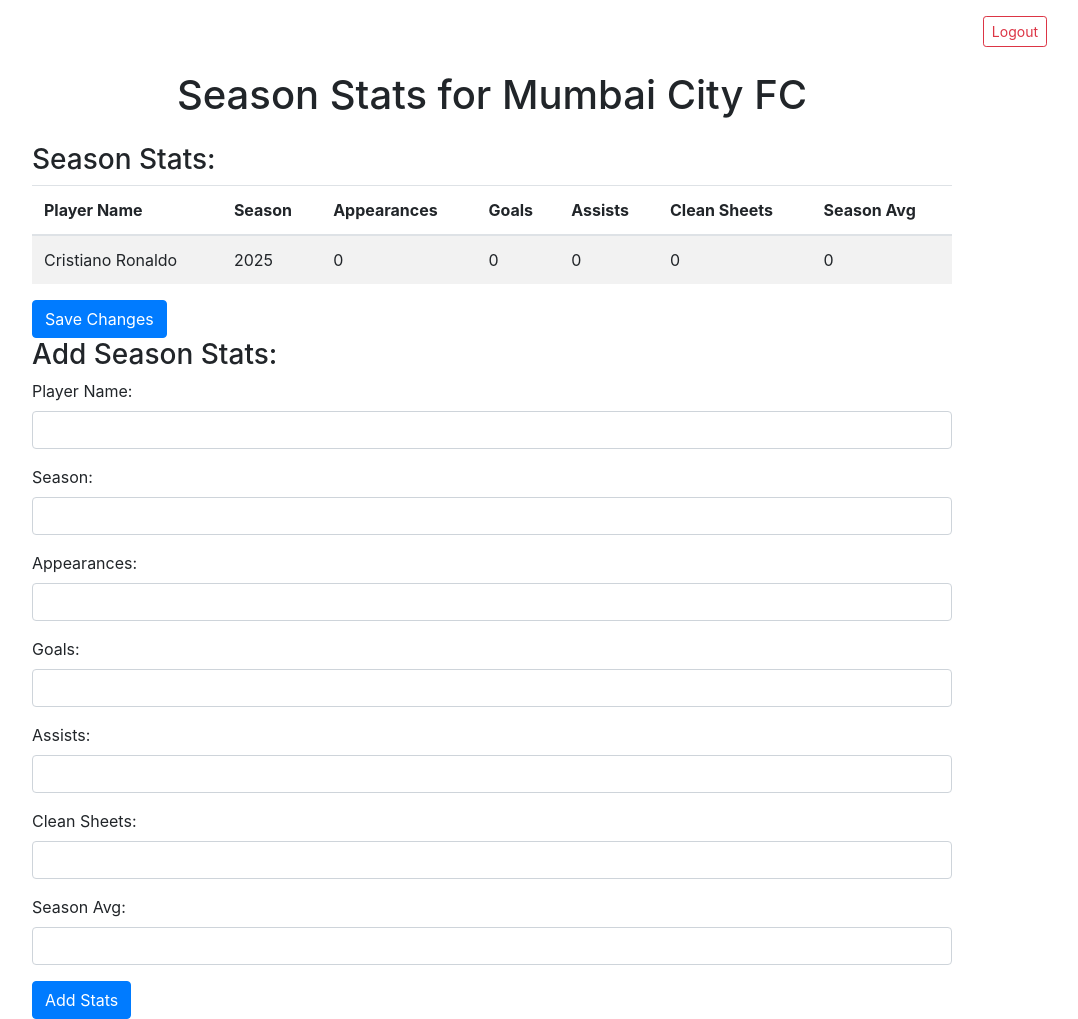
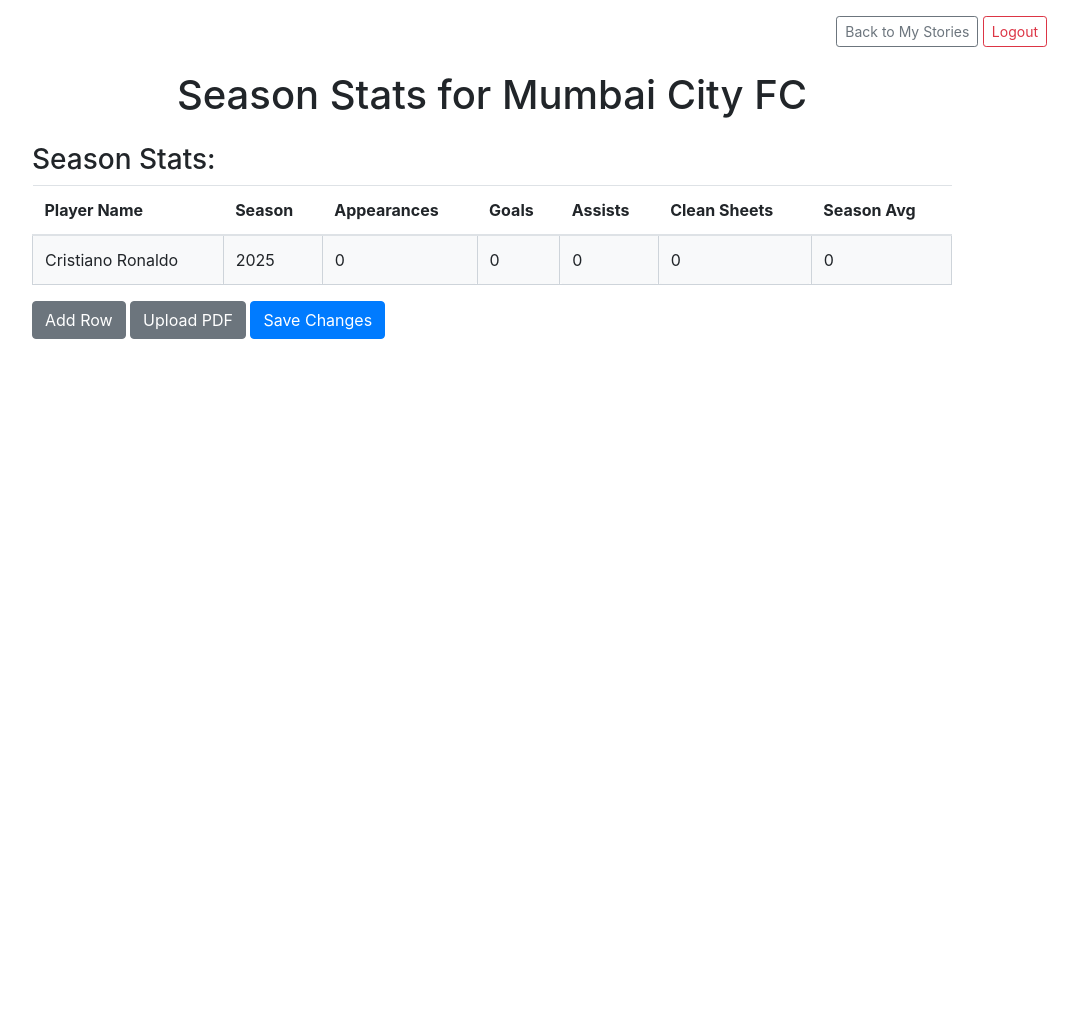
Before and after one commit to malachyayala/cmStory-website, a Django app: page /season-stats/6/ in a window 1280 px wide. Shown: the whole page, without its empty margins (148-1226 px from the left). After the commit the page ends 339 px from the top, so only its background shows below. Run offline with Django 5.2, Linux system fonts and the light colour scheme; a user stored in the database is signed in; data comes from the database, SQL or seed files in the repository; both versions use the stored data as it was after the commit; some libraries are stand-ins or nearby versions.

Commit message:
stat page updates

````diff
--- a/cmGenerator/templates/cmGenerator/season_stats.html
+++ b/cmGenerator/templates/cmGenerator/season_stats.html
@@ -5,12 +5,26 @@
     <meta name="viewport" content="width=device-width, initial-scale=1.0">
     <title>Season Stats for {{ story.club }}</title>
     <link href="https://stackpath.bootstrapcdn.com/bootstrap/4.5.2/css/bootstrap.min.css" rel="stylesheet">
+    <style>
+        [contenteditable="true"] {
+            border: 1px solid #ced4da;
+            padding: 5px;
+            border-radius: 4px;
+            background-color: #f8f9fa;
+        }
+        [contenteditable="true"]:focus {
+            outline: none;
+            border-color: #80bdff;
+            box-shadow: 0 0 0 0.2rem rgba(0,123,255,.25);
+        }
+    </style>
 </head>
 <body>
 <div class="container">
     <div class="text-right my-3">
         {% if user.is_authenticated %}
         <p>
+            <a href="{% url 'my_stories' %}" class="btn btn-outline-secondary btn-sm">Back to My Stories</a>
             <a href="{% url 'logout' %}" class="btn btn-outline-danger btn-sm">Logout</a>
         </p>
         {% endif %}
@@ -21,9 +35,12 @@
     <div class="row justify-content-center">
         <div class="col-lg-10">
             <h3>Season Stats:</h3>
-            <form method="post" action="{% url 'save_season_stats' %}">
+            <form id="edit-stats-form" method="post" action="{% url 'save_season_stats' %}">
                 {% csrf_token %}
                 <input type="hidden" name="story_id" value="{{ story.id }}">
+                <!-- Hidden fields to store contenteditable values -->
+                <div id="hidden-inputs-container"></div>
+
                 <table class="table table-striped">
                     <thead>
                         <tr>
@@ -36,62 +53,152 @@
                             <th>Season Avg</th>
                         </tr>
                     </thead>
-                    <tbody>
+                    <tbody id="stats-table-body">
                         {% for stat in season_stats %}
-                        <tr>
-                            <td contenteditable="true">{{ stat.player_name }}</td>
-                            <td contenteditable="true">{{ stat.season }}</td>
-                            <td contenteditable="true">{{ stat.appearances }}</td>
-                            <td contenteditable="true">{{ stat.goals }}</td>
-                            <td contenteditable="true">{{ stat.assists }}</td>
-                            <td contenteditable="true">{{ stat.clean_sheets }}</td>
-                            <td contenteditable="true">{{ stat.season_avg }}</td>
+                        <tr data-stat-id="{{ stat.id }}">
+                            <td contenteditable="true" data-field="player_name" data-stat-id="{{ stat.id }}">{{ stat.player_name }}</td>
+                            <td contenteditable="true" data-field="season" data-stat-id="{{ stat.id }}">{{ stat.season }}</td>
+                            <td contenteditable="true" data-field="appearances" data-stat-id="{{ stat.id }}">{{ stat.appearances }}</td>
+                            <td contenteditable="true" data-field="goals" data-stat-id="{{ stat.id }}">{{ stat.goals }}</td>
+                            <td contenteditable="true" data-field="assists" data-stat-id="{{ stat.id }}">{{ stat.assists }}</td>
+                            <td contenteditable="true" data-field="clean_sheets" data-stat-id="{{ stat.id }}">{{ stat.clean_sheets }}</td>
+                            <td contenteditable="true" data-field="season_avg" data-stat-id="{{ stat.id }}">{{ stat.season_avg }}</td>
                         </tr>
                         {% endfor %}
                     </tbody>
                 </table>
-                <button type="submit" class="btn btn-primary">Save Changes</button>
-            </form>
-
-            <h3>Add Season Stats:</h3>
-            <form method="post">
-                {% csrf_token %}
-                <div class="form-group">
-                    <label for="player_name">Player Name:</label>
-                    <input type="text" class="form-control" name="player_name" required>
-                </div>
-                <div class="form-group">
-                    <label for="season">Season:</label>
-                    <input type="text" class="form-control" name="season" required>
-                </div>
-                <div class="form-group">
-                    <label for="appearances">Appearances:</label>
-                    <input type="number" class="form-control" name="appearances" required>
-                </div>
-                <div class="form-group">
-                    <label for="goals">Goals:</label>
-                    <input type="number" class="form-control" name="goals" required>
-                </div>
-                <div class="form-group">
-                    <label for="assists">Assists:</label>
-                    <input type="number" class="form-control" name="assists" required>
-                </div>
-                <div class="form-group">
-                    <label for="clean_sheets">Clean Sheets:</label>
-                    <input type="number" class="form-control" name="clean_sheets" required>
-                </div>
-                <div class="form-group">
-                    <label for="season_avg">Season Avg:</label>
-                    <input type="number" class="form-control" name="season_avg" required>
-                </div>
-                <button type="submit" class="btn btn-primary">Add Stats</button>
+                <button type="button" id="add-row-btn" class="btn btn-secondary">Add Row</button>
+                <button type="button" id="upload-pdf-btn" class="btn btn-secondary">Upload PDF</button>
+                <input type="file" id="pdf-input" accept="application/pdf" style="display: none;">
+                <button type="submit" id="save-changes-btn" class="btn btn-primary">Save Changes</button>
             </form>
         </div>
     </div>
 </div>
 
-<script src="https://code.jquery.com/jquery-3.5.1.slim.min.js"></script>
+<script src="https://code.jquery.com/jquery-3.5.1.min.js"></script>
 <script src="https://cdn.jsdelivr.net/npm/@popperjs/core@2.9.2/dist/umd/popper.min.js"></script>
 <script src="https://stackpath.bootstrapcdn.com/bootstrap/4.5.2/js/bootstrap.min.js"></script>
+
+<script>
+    $(document).ready(function() {
+        let newRowId = -1; // Initialize new row ID as a negative number
+
+        // Handle the Save Changes form submission
+        $('#edit-stats-form').on('submit', function(e) {
+            e.preventDefault();
+
+            // Clear previous hidden inputs
+            $('#hidden-inputs-container').empty();
+
+            // Create an array to store all the stats
+            let allStats = [];
+
+            // Collect data from contenteditable cells
+            $('[contenteditable="true"]').each(function() {
+                const statId = $(this).data('stat-id');
+                const fieldName = $(this).data('field');
+                const value = $(this).text().trim();
+
+                // Find or create object for this stat
+                let statObj = allStats.find(s => s.id === statId);
+                if (!statObj) {
+                    statObj = { id: statId };
+                    allStats.push(statObj);
+                }
+
+                // Add this field to the stat object
+                statObj[fieldName] = value;
+            });
+
+            // Create hidden inputs for all stats
+            allStats.forEach((stat, index) => {
+                // Add stat_id
+                $('<input>').attr({
+                    type: 'hidden',
+                    name: `stats[${index}][id]`,
+                    value: stat.id
+                }).appendTo('#hidden-inputs-container');
+
+                // Add all fields
+                for (const [field, value] of Object.entries(stat)) {
+                    if (field !== 'id') {
+                        $('<input>').attr({
+                            type: 'hidden',
+                            name: `stats[${index}][${field}]`,
+                            value: value
+                        }).appendTo('#hidden-inputs-container');
+                    }
+                }
+            });
+
+            // Now submit the form with all the hidden fields
+            this.submit();
+        });
+
+        // Handle the Add Row button click
+        $('#add-row-btn').on('click', function() {
+            const currentYear = new Date().getFullYear();
+            const newRow = `
+                <tr data-stat-id="${newRowId}">
+                    <td contenteditable="true" data-field="player_name" data-stat-id="${newRowId}"></td>
+                    <td contenteditable="true" data-field="season" data-stat-id="${newRowId}">${currentYear}</td>
+                    <td contenteditable="true" data-field="appearances" data-stat-id="${newRowId}">0</td>
+                    <td contenteditable="true" data-field="goals" data-stat-id="${newRowId}">0</td>
+                    <td contenteditable="true" data-field="assists" data-stat-id="${newRowId}">0</td>
+                    <td contenteditable="true" data-field="clean_sheets" data-stat-id="${newRowId}">0</td>
+                    <td contenteditable="true" data-field="season_avg" data-stat-id="${newRowId}">0</td>
+                </tr>
+            `;
+            $('#stats-table-body').append(newRow);
+            newRowId--; // Decrement newRowId for the next new row
+        });
+
+        $('#upload-pdf-btn').on('click', function() {
+            $('#pdf-input').click();
+        });
+
+        $('#pdf-input').on('change', function() {
+            const file = this.files[0];
+            if (file) {
+                const formData = new FormData();
+                formData.append('pdf', file);
+
+                $.ajax({
+                    url: '/extract-data-from-pdf/',
+                    type: 'POST',
+                    data: formData,
+                    processData: false,
+                    contentType: false,
+                    headers: {
+                        'X-CSRFToken': '{{ csrf_token }}'
+                    },
+                    success: function(data) {
+                        if (data.success) {
+                            const newRowId = data.newRowId;
+                            const newRow = `
+                                <tr data-stat-id="${newRowId}">
+                                    <td contenteditable="true" data-field="player_name" data-stat-id="${newRowId}">${data.player_name}</td>
+                                    <td contenteditable="true" data-field="season" data-stat-id="${newRowId}">${data.season}</td>
+                                    <td contenteditable="true" data-field="appearances" data-stat-id="${newRowId}">${data.appearances}</td>
+                                    <td contenteditable="true" data-field="goals" data-stat-id="${newRowId}">${data.goals}</td>
+                                    <td contenteditable="true" data-field="assists" data-stat-id="${newRowId}">${data.assists}</td>
+                                    <td contenteditable="true" data-field="clean_sheets" data-stat-id="${newRowId}">${data.clean_sheets}</td>
+                                    <td contenteditable="true" data-field="season_avg" data-stat-id="${newRowId}">${data.season_avg}</td>
+                                </tr>
+                            `;
+                            $('#stats-table-body').append(newRow);
+                        } else {
+                            alert('Failed to extract data from PDF.');
+                        }
+                    },
+                    error: function() {
+                        alert('Error uploading PDF.');
+                    }
+                });
+            }
+        });
+    });
+</script>
 </body>
 </html>
--- a/cmGenerator/urls.py
+++ b/cmGenerator/urls.py
@@ -14,4 +14,6 @@ urlpatterns = [
     path('add-season-stats/', views.save_season_stats, name='add_season_stats'),
     path('season-stats/<int:story_id>/', views.season_stats, name='season_stats'),
     path('save-season-stats/', views.save_season_stats, name='save_season_stats'),  # Add this line
+    path('extract-data-from-image/', views.extract_data_from_pdf, name='extract_data_from_image'),
+
 ]
--- a/cmGenerator/views.py
+++ b/cmGenerator/views.py
@@ -1,3 +1,4 @@
+import json
 from django.shortcuts import render, redirect
 from django.contrib.auth.forms import UserCreationForm
 from django.http import JsonResponse, HttpResponse
@@ -13,6 +14,11 @@ import os
 from .models import Story, SeasonPlayerStats
 from .utils.story_generator import generate_all
 from django.core.exceptions import ObjectDoesNotExist
+from openai import OpenAI
+from django.views.decorators.csrf import csrf_exempt
+from django.core.files.storage import default_storage
+from django.core.files.base import ContentFile
+import PyPDF2
 
 def index(request: HttpRequest) -> HttpResponse:
     """
@@ -82,7 +88,7 @@ def save_story(request: HttpRequest) -> JsonResponse:
 @login_required
 def save_season_stats(request: HttpRequest) -> JsonResponse:
     """
-    Adds season stats to a story.
+    Adds or updates season stats for a story.
 
     Args:
         request (HttpRequest): The request object.
@@ -92,30 +98,56 @@ def save_season_stats(request: HttpRequest) -> JsonResponse:
     """
     if request.method == "POST":
         story_id = request.POST.get("story_id")
-        season = request.POST.get("season")
-        appearances = request.POST.get("appearances")
-        goals = request.POST.get("goals")
-        assists = request.POST.get("assists")
-        clean_sheets = request.POST.get("clean_sheets")
-        season_avg = request.POST.get("season_avg")
+
         try:
-            story = Story.objects.get(id=story_id)
-        except ObjectDoesNotExist:
-            return JsonResponse({"error": "Story does not exist"}, status=400)
+            # Get the story and verify ownership
+            story = get_object_or_404(Story, id=story_id, user=request.user)
 
-        SeasonPlayerStats.objects.create(
-            story=story,
-            player_name=request.POST.get("player_name"),
-            season=season,
-            appearances=appearances,
-            goals=goals,
-            assists=assists,
-            clean_sheets=clean_sheets,
-            season_avg=season_avg
-        )
-        return JsonResponse({"success": True, "message": "Season stats added!"})
+            # Process all stats from the edit form
+            i = 0
+            while f'stats[{i}][id]' in request.POST:
+                stat_id = request.POST.get(f'stats[{i}][id]')
+                player_name = request.POST.get(f'stats[{i}][player_name]')
+                season = request.POST.get(f'stats[{i}][season]')
+                appearances = request.POST.get(f'stats[{i}][appearances]')
+                goals = request.POST.get(f'stats[{i}][goals]')
+                assists = request.POST.get(f'stats[{i}][assists]')
+                clean_sheets = request.POST.get(f'stats[{i}][clean_sheets]')
+                season_avg = request.POST.get(f'stats[{i}][season_avg]')
 
-    return JsonResponse({"error": "Failed to add season stats"}, status=400)
+                if int(stat_id) < 0:
+                    # Create a new stat
+                    SeasonPlayerStats.objects.create(
+                        story=story,
+                        player_name=player_name,
+                        season=season,
+                        appearances=appearances,
+                        goals=goals,
+                        assists=assists,
+                        clean_sheets=clean_sheets,
+                        season_avg=season_avg
+                    )
+                else:
+                    # Update the existing stat
+                    stat = get_object_or_404(SeasonPlayerStats, id=stat_id, story=story)
+                    stat.player_name = player_name
+                    stat.season = season
+                    stat.appearances = appearances
+                    stat.goals = goals
+                    stat.assists = assists
+                    stat.clean_sheets = clean_sheets
+                    stat.season_avg = season_avg
+                    stat.save()
+
+                i += 1
+
+            # Redirect back to the season stats page
+            return redirect('season_stats', story_id=story.id)
+
+        except Exception as e:
+            return JsonResponse({"error": f"Error updating stats: {str(e)}"}, status=400)
+
+    return JsonResponse({"error": "Invalid request method"}, status=405)
 
 @login_required
 def season_stats(request, story_id):
@@ -226,3 +258,91 @@ def my_stories(request: HttpRequest) -> HttpResponse:
     """
     stories = Story.objects.filter(user=request.user).order_by('-created_at')  # Get only user's stories
     return render(request, 'cmGenerator/my_stories.html', {'stories': stories})
+
+@csrf_exempt
+@login_required
+def extract_data_from_pdf(request):
+    if request.method == 'POST' and request.FILES.get('pdf'):
+        pdf = request.FILES['pdf']
+        pdf_path = default_storage.save('uploads/' + pdf.name, ContentFile(pdf.read()))
+
+        try:
+            # Extract text from the PDF
+            with open(pdf_path, 'rb') as pdf_file:
+                reader = PyPDF2.PdfFileReader(pdf_file)
+                text = ""
+                for page_num in range(reader.numPages):
+                    text += reader.getPage(page_num).extract_text()
+
+            # Initialize the OpenAI client with the new API format
+            client = OpenAI(base_url="http://127.0.0.1:1234/v1", api_key="lm-studio")
+
+            # Use the new API format to analyze the text
+            response = client.chat.completions.create(
+                model='your-model',
+                messages=[
+                    {"role": "user", "content": f"Extract player stats from this text and return ONLY a valid JSON object with these fields: player_name, season, appearances, goals, assists, clean_sheets, season_avg. Format as valid JSON.\n\n{text}"},
+                ],
+                max_tokens=300
+            )
+
+            # Get the raw text response
+            data_text = response.choices[0].message.content
+
+            # Try to parse the response as JSON, or create default values if it fails
+            try:
+                # Clean up the text - sometimes models return markdown-formatted JSON
+                # Strip any markdown code block markers if present
+                if "```json" in data_text:
+                    data_text = data_text.split("```json")[1].split("```")[0].strip()
+                elif "```" in data_text:
+                    data_text = data_text.split("```")[1].split("```")[0].strip()
+
+                extracted_data = json.loads(data_text)
+
+                # Ensure all required fields exist
+                required_fields = ['player_name', 'season', 'appearances', 'goals',
+                                   'assists', 'clean_sheets', 'season_avg']
+                for field in required_fields:
+                    if field not in extracted_data:
+                        extracted_data[field] = ""
+
+            except json.JSONDecodeError:
+                # If we can't parse as JSON, create default values
+                extracted_data = {
+                    'player_name': "Could not extract name",
+                    'season': "Unknown",
+                    'appearances': "0",
+                    'goals': "0",
+                    'assists': "0",
+                    'clean_sheets': "0",
+                    'season_avg': "0.0"
+                }
+
+                # Log the response for debugging
+                print(f"Failed to parse JSON response: {data_text}")
+
+            # Clean up the temporary file
+            default_storage.delete(pdf_path)
+
+            return JsonResponse({
+                'success': True,
+                'newRowId': -1,  # Use a negative ID for new rows
+                'player_name': extracted_data['player_name'],
+                'season': extracted_data['season'],
+                'appearances': extracted_data['appearances'],
+                'goals': extracted_data['goals'],
+                'assists': extracted_data['assists'],
+                'clean_sheets': extracted_data['clean_sheets'],
+                'season_avg': extracted_data['season_avg']
+            })
+
+        except Exception as e:
+            # Handle any other exceptions
+            print(f"Error in extract_data_from_pdf: {str(e)}")
+            return JsonResponse({
+                'success': False,
+                'error': str(e)
+            }, status=500)
+
+    return JsonResponse({'success': False, 'error': 'Invalid request'}, status=400)
````
Also changed, not shown: db.sqlite3, uploads/Screenshot 2025-03-01 114917.png (added), uploads/Screenshot 2025-03-01 114917_5TACHdj.png (added), uploads/Screenshot 2025-03-01 114917_HQwwyB2.png (added), uploads/Screenshot 2025-03-01 114917_JxPOLdB.png (added), uploads/Screenshot 2025-03-01 114917_bAmDuU9.png (added), uploads/Screenshot 2025-03-01 114917_hZr5NCg.png (added), uploads/Screenshot 2025-03-01 114917_t8vs7cb.png (added), uploads/Screenshot 2025-03-01 114917_xjGcgjX.png (added), uploads/Screenshot 2025-03-01 114917_zRFgCCh.png (added).
